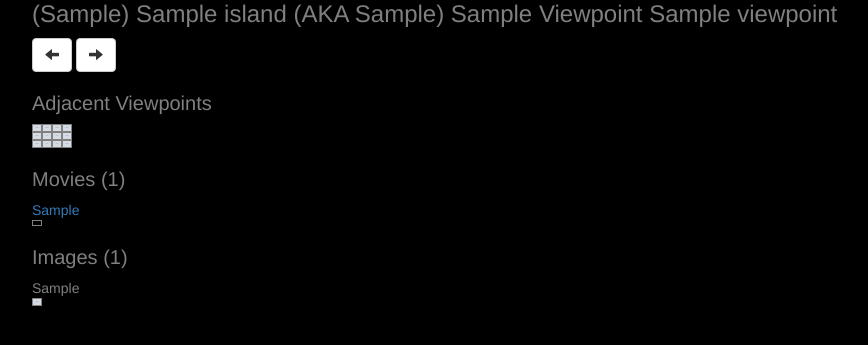
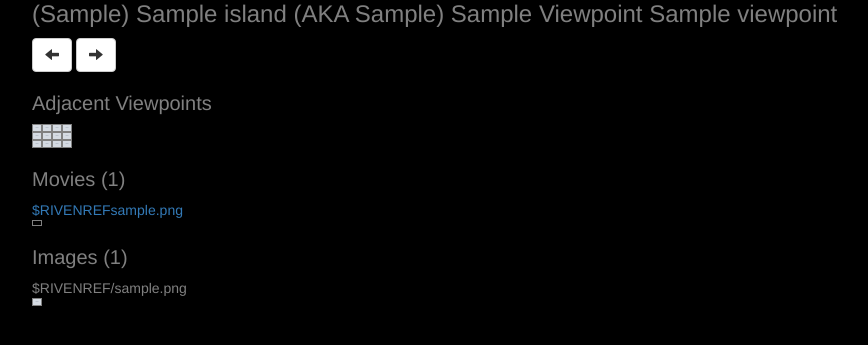
Before and after one commit to starryexpanse/Reference-Browser, a Flask app: a page that uses browser/templates/viewpoint.html in a window 1280 px wide. Shown: the part 182-527 px from the top of the page, without its empty margins (38-906 px from the left). Run offline with Flask 2, Linux system fonts and the light colour scheme; a user stored in the database is signed in; tables that the repository leaves empty hold one stand-in row (values such as "Sample post"); grey boxes marked "Sample" are stand-in pictures; some libraries are stand-ins or nearby versions; grey boxes are pictures that could not be loaded.

Commit message:
Showing full file path for images/movies.

```diff
--- a/browser/templates/viewpoint.html
+++ b/browser/templates/viewpoint.html
@@ -46,7 +46,7 @@
     <div class="row">
       {%- for movie in column -%}
         <div class="col-sm-6">
-          <a href="{{ url_for('browsing.view', symbol=island_symbol, vpt_name=vpt_name, view_name=movie.friendly) }}">{{ movie.friendly }}</a></br>
+          <a href="{{ url_for('browsing.view', symbol=island_symbol, vpt_name=vpt_name, view_name=movie.friendly) }}">$RIVENREF{{ movie.file_path | replace("browser/protected", "") | replace("DVD", "DVD/Movies") }}</a></br>
           <video class="img img-responsive"
                  width="{{movie.movie_width}}" height="{{movie.movie_height}}"
                  src="{{ url_for('browsing.protected', filename=movie.h264_path) }}"
@@ -64,7 +64,7 @@
     <div class="row">
       {%- for image in column -%}
         <div class="col-sm-6">
-          <p>{{ image.friendly }}</br>
+          <p>$RIVENREF/{{ image.file_path | replace("browser/protected", "") | replace("DVD", "DVD/Images") }}</br>
             <a href="{{ url_for('browsing.view', symbol=island_symbol, vpt_name=vpt_name, view_name=image.friendly) }}">
               <img class="img-responsive"
                    width="{{image.image_width}}" height="{{image.image_height}}"
```
